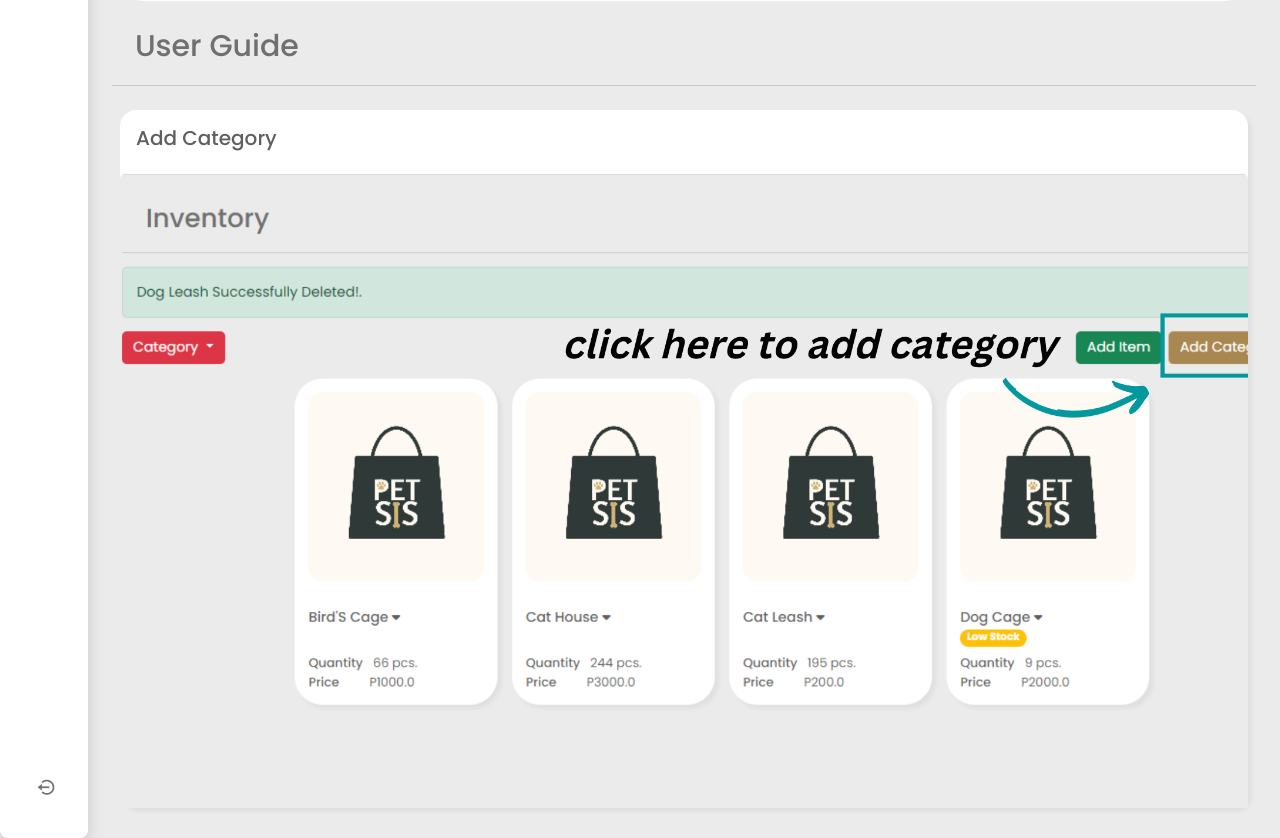
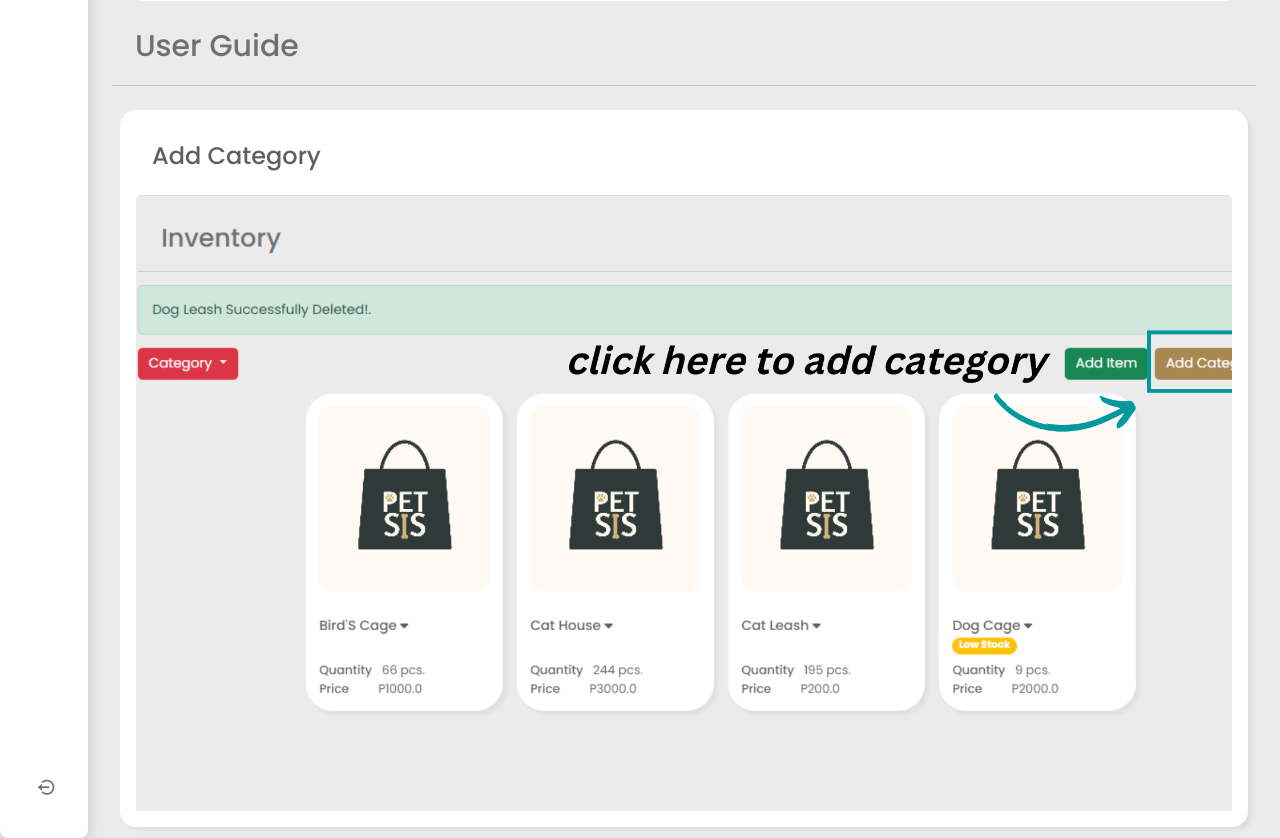
Before and after one commit to chrisjasonoswa/petsis, a Django app: page /settings in a window 1280 px wide. Shown: the part 936-1774 px from the top of the page. Run offline with Django 4.2, Linux system fonts and the light colour scheme; the first user in the database is signed in; data comes from the database, SQL or seed files in the repository; some libraries are stand-ins or nearby versions.

Commit message:
Update settings.html
Update User Guide v2

```diff
--- a/petsis_app/templates/petsis_app/settings.html
+++ b/petsis_app/templates/petsis_app/settings.html
@@ -181,9 +181,9 @@
 
 <div class="row row-cols-1 g-2">
   <div class="col">
-    <div class="card">
+    <div class="card p-3">
       <div class="card-body">
-        <h5 class="card-title">Add Category</h5>
+        <h4 class="card-title">Add Category</h4>
       </div>
       <img src="{% static 'petsis_app/images/settings/add_category.png' %}" class="card-img-top" alt="...">
     </div>
```
